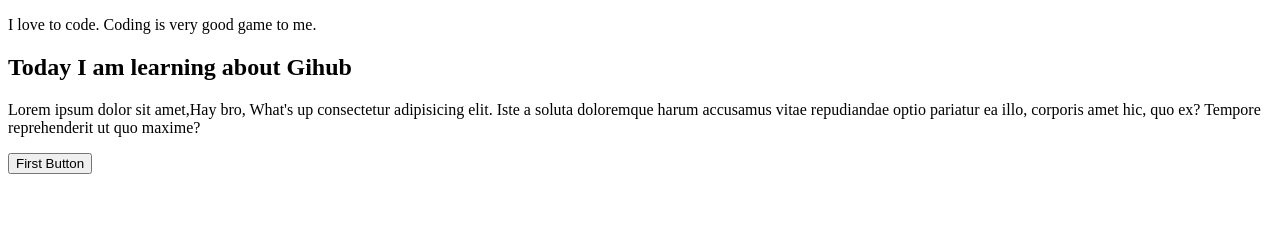
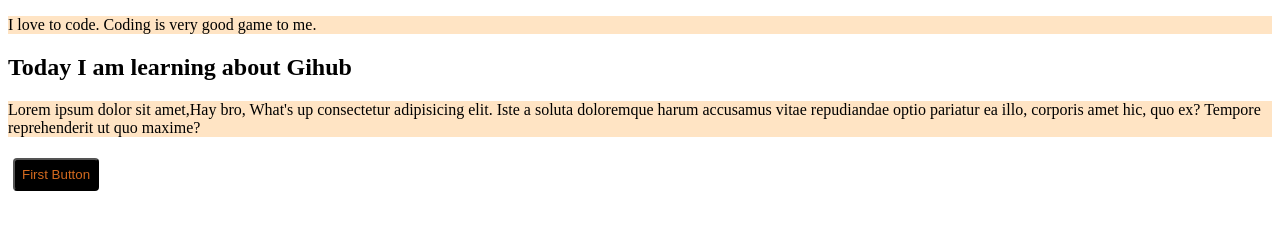
Before and after one commit to SaroarSojib/My-First-Website, a plain HTML site: page index.html in a window 1280 px wide. Drawn offline with Linux system fonts and the light colour scheme.

Commit message:
adding new code

```diff
--- a/index.html
+++ b/index.html
@@ -5,6 +5,19 @@
     <meta http-equiv="X-UA-Compatible" content="IE=edge">
     <meta name="viewport" content="width=device-width, initial-scale=1.0">
     <title>This is my first webside</title>
+    <style>
+        /*This is p tags style*/
+        p{
+            background-color: bisque;
+        }
+        button{
+            background-color: black;
+            color: chocolate;
+            margin: 5px;
+            padding: 7px;
+            border-radius: 4px;
+        }
+    </style>
 </head>
 <body>
     <p>I love to code. Coding is very good game to me.</p>
@@ -12,5 +25,6 @@
     <p>Lorem ipsum dolor sit amet,<span>Hay bro, What's up</span> consectetur adipisicing elit. Iste a soluta doloremque harum accusamus vitae repudiandae optio pariatur ea illo, corporis amet hic, quo ex? Tempore reprehenderit ut quo maxime?</p>
     <button>First Button</button>
 
+
 </body>
 </html>
```
